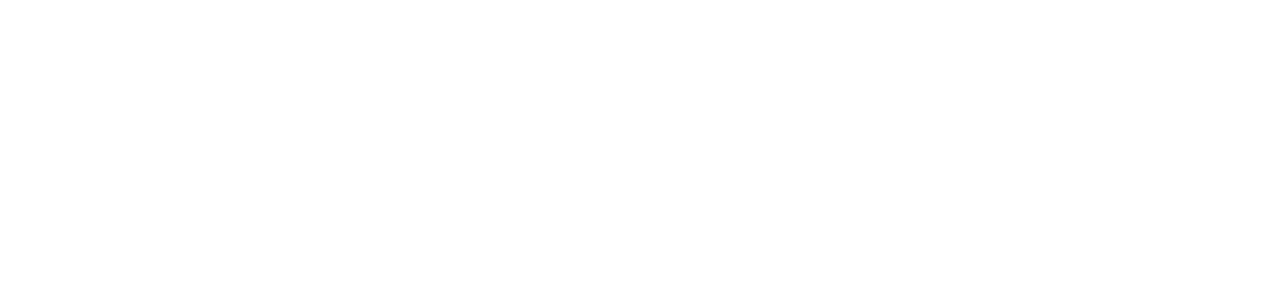
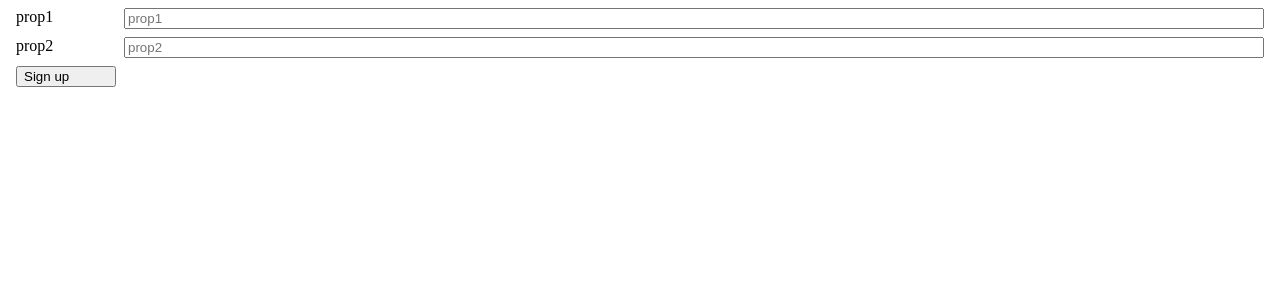
Before and after one commit to dankoteck/kuroco-test-nuxt3, a Nuxt app: page /signup in a window 1280 px wide. Before the commit this address had no page. Shown: the top 300 px of the page. Built offline with nearby package versions, Linux system fonts and the light colour scheme.

Commit message:
feat(deploy): Ready for deploy.

```diff
--- /dev/null
+++ b/assets/css/main.css
@@ -0,0 +1,3 @@
+/* @tailwind base;
+@tailwind components;
+@tailwind utilities; */
--- /dev/null
+++ b/components/AddForm.vue
@@ -0,0 +1,5 @@
+<template>
+  <NuxtLink to="/add" class="rounded-md border border-slate-300 px-6 py-2 ml-8">
+    Add more Blog
+  </NuxtLink>
+</template>
--- a/nuxt.config.ts
+++ b/nuxt.config.ts
@@ -3,6 +3,7 @@
 // https://nuxt.com/docs/api/configuration/nuxt-config
 export default defineNuxtConfig({
   devtools: { enabled: true },
+  css: ["~/assets/css/main.css"],
   ssr: false,
   nitro: {
     output: {
@@ -14,4 +15,10 @@
       apiURL: process.env.API_URL,
     },
   },
+  postcss: {
+    plugins: {
+      tailwindcss: {},
+      autoprefixer: {},
+    },
+  },
 });
--- a/package.json
+++ b/package.json
@@ -10,6 +10,9 @@
   },
   "devDependencies": {
     "@nuxt/devtools": "latest",
-    "nuxt": "^3.7.0"
+    "autoprefixer": "^10.4.15",
+    "nuxt": "^3.7.0",
+    "postcss": "^8.4.29",
+    "tailwindcss": "^3.3.3"
   }
 }
--- /dev/null
+++ b/pages/[id].vue
@@ -0,0 +1,6 @@
+<template>
+  <div class="">
+    <NuxtLink to="/" class="text-sky-500">← Back to Home</NuxtLink>
+  </div>
+  {{ $route.params.id }}
+</template>
--- /dev/null
+++ b/pages/add.vue
@@ -0,0 +1,88 @@
+<script setup lang="ts">
+const subject = ref("");
+const contents = ref("");
+const image = ref<File | null>(null);
+const config = useRuntimeConfig();
+
+function changeImage(evt: Event) {
+  image.value = (evt.target as HTMLInputElement).files![0];
+}
+
+function onSubmit() {
+  try {
+    const payload = {
+      subject: subject.value,
+      slug: "",
+      contents_type: 15,
+      topics_flg: 1,
+      contents: contents.value,
+      regular_flg: 0,
+      open_flg: 1,
+      dispatch_github_workflow: 0,
+      ext_1: {
+        file_id: 'files/temp/user/car-19.png',
+        file_nm: "",
+        desc: "",
+      },
+      ext_2: "",
+      validate_only: false,
+      approvalflow_id: 0,
+    };
+
+    $fetch(`${config.public.apiURL}/rcms-api/3/blog`, {
+      method: "POST",
+      headers: {
+        "Content-Type": "application/json",
+      },
+      body: JSON.stringify(payload),
+    });
+  } catch (err) {
+    console.log(err);
+  }
+}
+</script>
+
+<template>
+  <div class="flex flex-col gap-8 max-w-7xl mx-auto">
+    <h1 class="text-4xl text-center">Add New Blog</h1>
+
+    <input
+      type="text"
+      class="border border-slate-200 w-full px-6 py-2 text-lg rounded-lg"
+      placeholder="Subject"
+      v-model="subject"
+    />
+
+    <div class="grid grid-cols-2 gap-6">
+      <textarea
+        class="border border-slate-200 w-full px-6 py-2 text-lg rounded-lg"
+        placeholder="Content"
+        rows="10"
+        v-model="contents"
+      />
+
+      <input
+        type="file"
+        class="border border-dashed border-slate-200 rounded-lg"
+        accept="image/*"
+        @change="changeImage"
+      />
+    </div>
+
+    <div class="grid grid-cols-2 gap-6">
+      <button
+        @click="onSubmit"
+        class="w-full bg-sky-800 text-white rounded-lg text-xl py-3"
+      >
+        Create
+      </button>
+
+      <NuxtLink
+        to="/"
+        class="w-full bg-red-800 text-white text-center rounded-lg text-xl py-3"
+      >
+        Cancel
+      </NuxtLink>
+    </div>
+  </div>
+</template>
--- a/pages/index.vue
+++ b/pages/index.vue
@@ -1,9 +1,20 @@
 <script setup lang="ts">
 const config = useRuntimeConfig();
 const { data } = await useFetch(`${config.public.apiURL}/rcms-api/3/blogs`);
-console.log(data.value);
+const blogs = ref<DataResponse>(data as unknown as DataResponse);
 </script>
 
 <template>
-  <div>Hello World 2</div>
+  <div>
+    <h1 class="text-4xl">Blog List</h1>
+    <ul class="list-inside list-disc p-8 space-y-4">
+      <li v-for="blog in blogs.list" :key="(blog.topics_id as string)">
+        <NuxtLink class="text-sky-700" :to="`/${blog.topics_id}`">{{
+          blog.subject
+        }}</NuxtLink>
+      </li>
+    </ul>
+  </div>
+
+  <add-form />
 </template>
--- /dev/null
+++ b/pages/signup.vue
@@ -0,0 +1,87 @@
+<template>
+  <div>
+    <div v-if="!signupDone">
+      <form @submit.prevent="signup">
+        <p v-if="error" :style="{ color: 'red' }">
+          {{ error }}
+        </p>
+
+        <div>
+          <label>prop1</label>
+          <input
+            v-model="user.prop1"
+            name="prop1"
+            type=""
+            placeholder="prop1"
+          />
+        </div>
+        <div>
+          <label>prop2</label>
+          <input
+            v-model="user.prop2"
+            name="prop2"
+            type=""
+            placeholder="prop2"
+          />
+        </div>
+
+        <div>
+          <button type="submit">Sign up</button>
+        </div>
+      </form>
+    </div>
+    <div v-else>New member registration is complete.</div>
+  </div>
+</template>
+
+<script>
+export default {
+  data() {
+    return {
+      signupDone: false,
+      user: {},
+      error: null,
+    };
+  },
+  methods: {
+    async signup() {
+      // Dummy request (success/fail after 1-second delay)
+      const shouldSuccess = false;
+      const request = new Promise((resolve, reject) =>
+        setTimeout(
+          () => (shouldSuccess ? resolve() : reject(Error("login failure"))),
+          1000
+        )
+      );
+      try {
+        await request;
+        this.signupDone = true;
+      } catch (e) {
+        console.error(e);
+        this.error = "An error has occurred.";
+      }
+    },
+  },
+};
+</script>
+
+<style scoped>
+form > div {
+  margin: 8px;
+  display: flex;
+  flex-direction: row;
+}
+form > div > * {
+  display: flex;
+  flex-direction: row;
+  flex-basis: 100px;
+}
+form > div > *:nth-child(1) {
+  flex: 0 0 100px;
+  padding-right: 8px;
+}
+form > div > *:nth-child(2) {
+  min-width: 0;
+  flex: 1 100 auto;
+}
+</style>
--- /dev/null
+++ b/tailwind.config.js
@@ -0,0 +1,14 @@
+/** @type {import('tailwindcss').Config} */
+module.exports = {
+  content: [
+    "./components/**/*.{js,vue,ts}",
+    "./layouts/**/*.vue",
+    "./pages/**/*.vue",
+    "./plugins/**/*.{js,ts}",
+    "./nuxt.config.{js,ts}",
+  ],
+  theme: {
+    extend: {},
+  },
+  plugins: [],
+};
```
Also changed, not shown: types/index.d.ts (added, +26 -0 lines), 1 other file (tests, documents, lock files or other folders).
